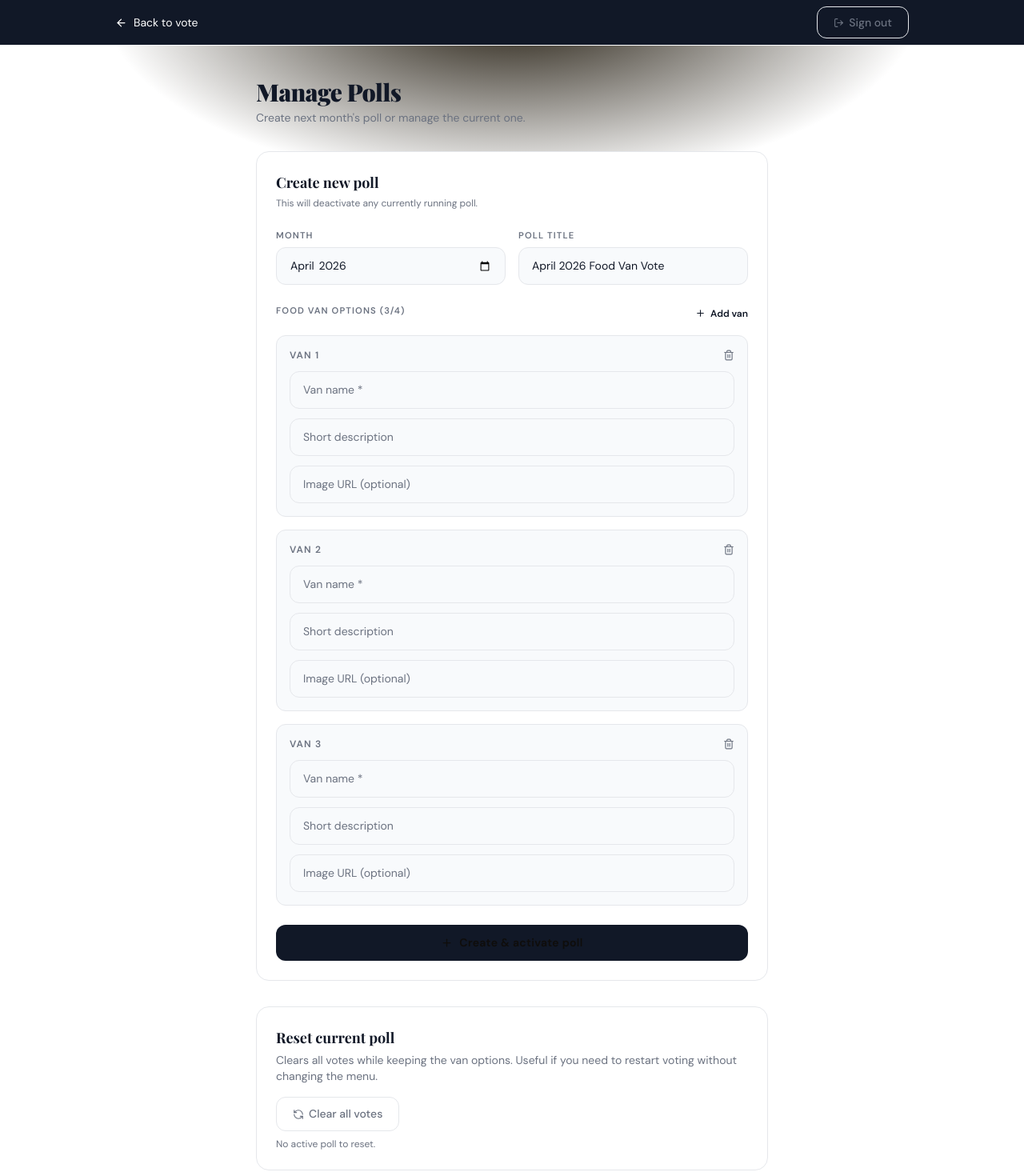
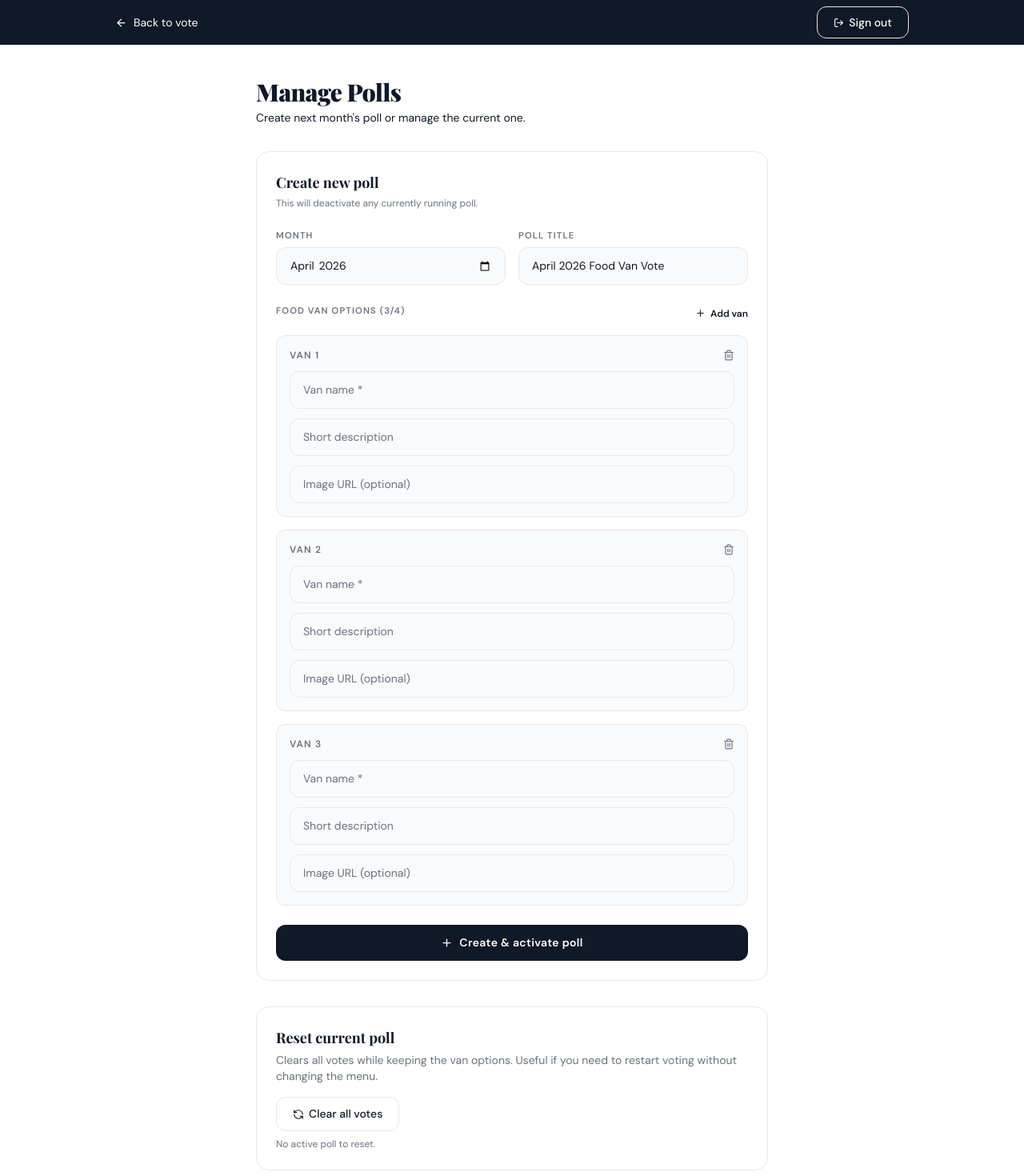
Before and after one commit to sajeeb-me/food-van-vote, a Next.js app: page /admin in a window 1280 px wide. Shown: the top 1470 px of the page at 80% size. Built offline with nearby package versions, Linux system fonts and the light colour scheme; no server answers; the database is empty.

Commit message:
feat: add timeout redirect to vote page and simplify styles in AdminPage

```diff
--- a/src/app/admin/page.tsx
+++ b/src/app/admin/page.tsx
@@ -116,6 +116,7 @@ export default function AdminPage() {
                 .eq("is_active", true)
                 .maybeSingle();
             setActivePollId(data?.id ?? null);
+            setTimeout(() => router.push("/vote"), 1500);
         }
     }
 
@@ -140,8 +141,7 @@ export default function AdminPage() {
     }
 
     return (
-        <main className="min-h-screen pb-20"
-            style={{ background: "radial-gradient(ellipse 80% 30% at 50% 0%, #140d00 0%, var(--bg) 50%)" }}>
+        <main className="min-h-screen pb-20">
 
             {/* Header */}
             <Header showBack />
@@ -150,26 +150,20 @@ export default function AdminPage() {
 
                 {/* Page title */}
                 <div className="animate-fade-up">
-                    <h1 className="text-3xl font-black" style={{ color: "var(--cream)", letterSpacing: "-0.02em" }}>
+                    <h1 className="text-3xl font-black" style={{ letterSpacing: "-0.02em" }}>
                         Manage Polls
                     </h1>
-                    <p className="text-sm mt-1" style={{ color: "var(--muted)" }}>
+                    <p className="text-sm mt-1">
                         Create next month&apos;s poll or manage the current one.
                     </p>
                 </div>
 
                 {/* Feedback messages */}
                 {(successMsg || errorMsg) && (
-                    <div className="rounded-xl px-4 py-3 text-sm flex items-center gap-2 animate-fade-up"
-                        style={successMsg ? {
-                            background: "color-mix(in srgb, var(--green) 12%, transparent)",
-                            border: "1px solid color-mix(in srgb, var(--green) 25%, transparent)",
-                            color: "var(--green)",
-                        } : {
-                            background: "color-mix(in srgb, var(--red) 12%, transparent)",
-                            border: "1px solid color-mix(in srgb, var(--red) 25%, transparent)",
-                            color: "var(--red)",
-                        }}>
+                    <div className={`rounded-xl px-4 py-3 text-sm flex items-center gap-2 animate-fade-up ${successMsg
+                        ? "bg-green-900/10 border border-green-900/25 text-green-400"
+                        : "bg-red-900/10 border border-red-900/25 text-red-400"
+                        }`}>
                         {successMsg
                             ? <><CheckCircle2 size={15} /> {successMsg}</>
                             : <>{errorMsg}</>
@@ -250,7 +244,7 @@ export default function AdminPage() {
                         ))}
                     </div>
 
-                    <button type="submit" disabled={loading} className="btn-primary w-full flex items-center justify-center gap-2">
+                    <button type="submit" disabled={loading} className="btn-primary  w-full flex items-center justify-center gap-2">
                         {loading ? <Loader2 size={15} className="animate-spin" /> : <Plus size={15} />}
                         {loading ? "Creating poll…" : "Create & activate poll"}
                     </button>
--- a/src/app/globals.css
+++ b/src/app/globals.css
@@ -55,7 +55,7 @@ h3 {
   letter-spacing: 0.025em;
   transition: all 0.2s;
   background: var(--amber);
-  color: #0f0d0b;
+  color: #ffffff;
   cursor: pointer;
   border: none;
   display: inline-flex;
@@ -85,7 +85,7 @@ h3 {
   font-weight: 500;
   transition: all 0.15s;
   border: 1px solid var(--border);
-  color: var(--muted);
+  /* color: var(--muted); */
   background: transparent;
   cursor: pointer;
   display: inline-flex;
@@ -96,6 +96,7 @@ h3 {
 .btn-ghost:hover {
   border-color: var(--amber-dim);
   color: var(--cream);
+  background-color: #ffffff;
 }
 
 .input {
```
